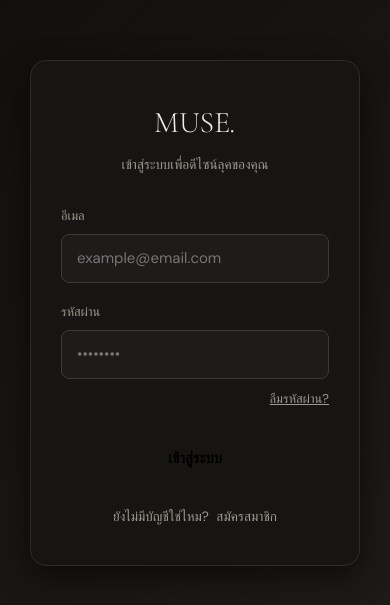
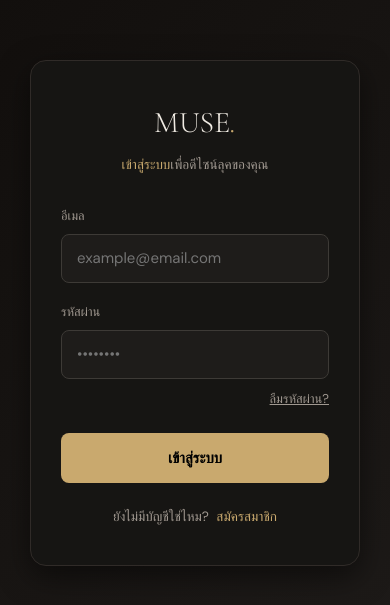
Before and after one commit to Rnai66/muse-style-studio-v3, a React (Vite) app: page /login in a window 390 px wide. Shown: the part 109-714 px from the top of the page. Built offline with nearby package versions, Linux system fonts and the light colour scheme; no server answers.

Commit message:
Fix UI colors and responsiveness

```diff
--- a/src/pages/AuthScreen.css
+++ b/src/pages/AuthScreen.css
@@ -33,7 +33,7 @@
 }
 
 .auth-logo em {
-  color: var(--accent);
+  color: var(--gold);
   font-style: italic;
 }
 
@@ -73,12 +73,12 @@
 
 .auth-input:focus {
   outline: none;
-  border-color: var(--accent);
+  border-color: var(--gold);
   box-shadow: 0 0 0 2px rgba(255, 184, 115, 0.2);
 }
 
 .auth-btn {
-  background: var(--accent);
+  background: var(--gold);
   color: #000;
   border: none;
   padding: 1rem;
@@ -121,7 +121,7 @@
 }
 
 .auth-link {
-  color: var(--accent);
+  color: var(--gold);
   text-decoration: none;
   font-weight: 500;
   margin-left: 0.5rem;
--- a/src/pages/LoginScreen.tsx
+++ b/src/pages/LoginScreen.tsx
@@ -52,7 +52,7 @@ export default function LoginScreen() {
       <div className="auth-card">
         <div className="auth-header">
           <div className="auth-logo">MUSE<em>.</em></div>
-          <div className="auth-subtitle"><span style={{ color: 'var(--accent)' }}>เข้าสู่ระบบ</span>เพื่อดีไซน์ลุคของคุณ</div>
+          <div className="auth-subtitle"><span style={{ color: 'var(--gold)' }}>เข้าสู่ระบบ</span>เพื่อดีไซน์ลุคของคุณ</div>
         </div>
 
         <form className="auth-form" onSubmit={handleLogin}>
```
